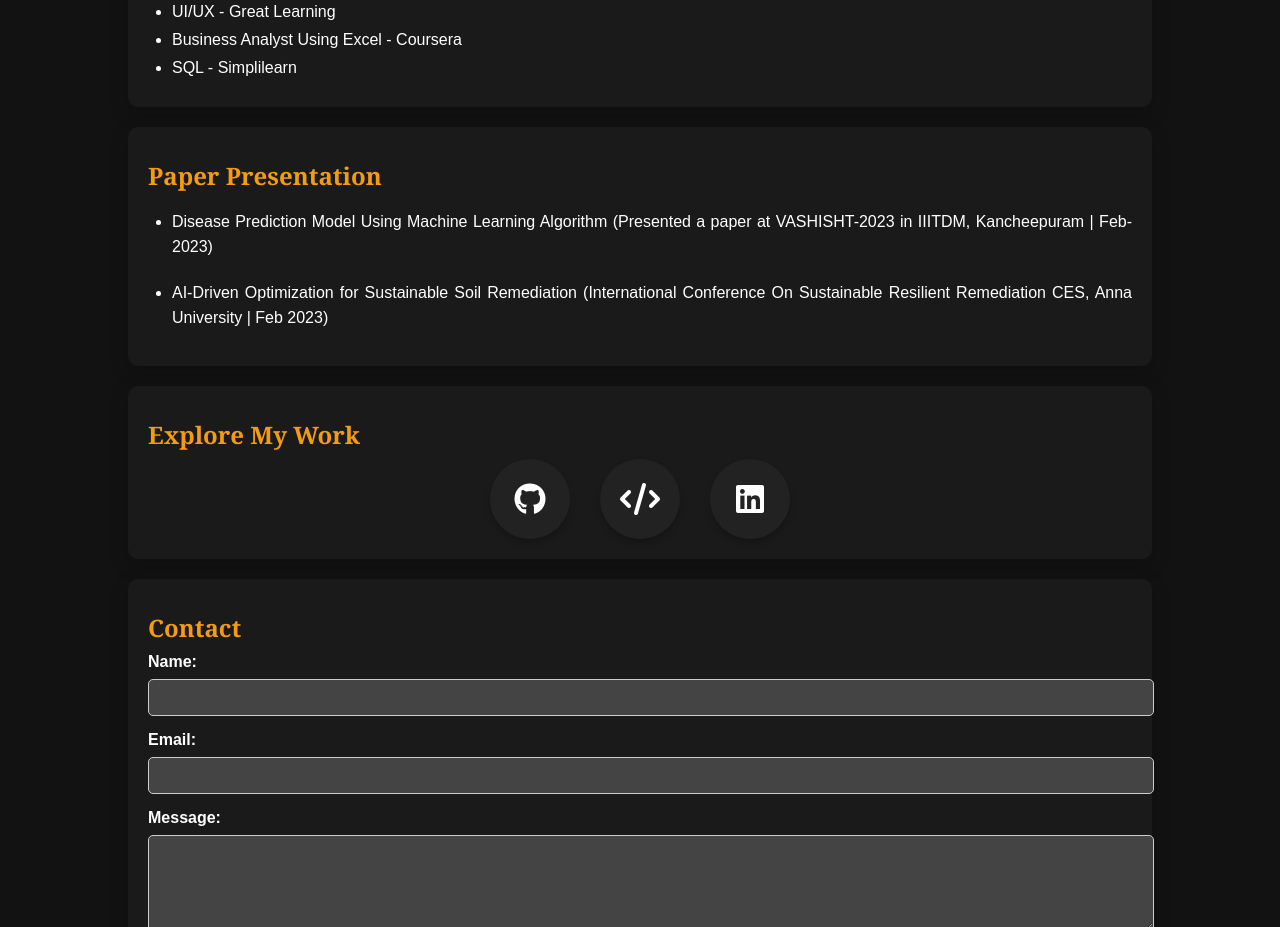
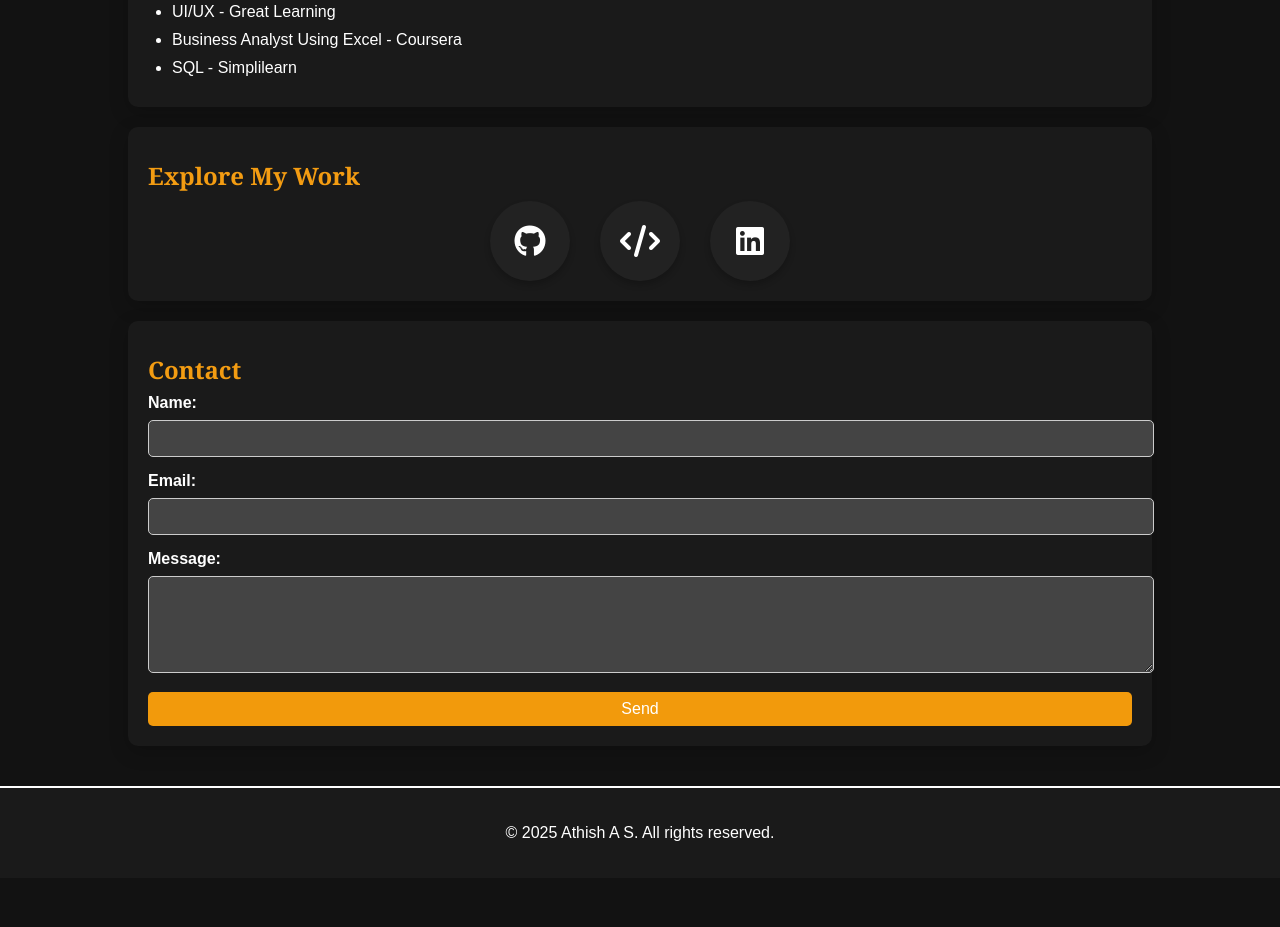
Before and after one commit to Athi2004/Portfolio, a plain HTML site: page index.html in a window 1280 px wide. Shown: the part 2256-3183 px from the top of the page. After the commit the page ends 3134 px from the top, so only its background shows below. Drawn offline with Linux system fonts and the light colour scheme.

Commit message:
remove pp

```diff
--- a/index.html
+++ b/index.html
@@ -112,13 +112,13 @@
                 <li>SQL - Simplilearn</li>
             </ul>
         </section>
-        <section id="paper-presentation" class="section" style="background-color: #1a1a1a;">
+<!--         <section id="paper-presentation" class="section" style="background-color: #1a1a1a;">
             <h2>Paper Presentation</h2>
             <ul>
                 <li><p>Disease Prediction Model Using Machine Learning Algorithm (Presented a paper at VASHISHT-2023 in IIITDM, Kancheepuram | Feb-2023)</p></li>
                 <li><p>AI-Driven Optimization for Sustainable Soil Remediation (International Conference On Sustainable Resilient Remediation CES, Anna University | Feb 2023)</p></li>
             </ul>
-        </section>
+        </section> -->
         <section id="socials" class="section">
             <h2>Explore My Work</h2>
             <div class="social-links">
```
